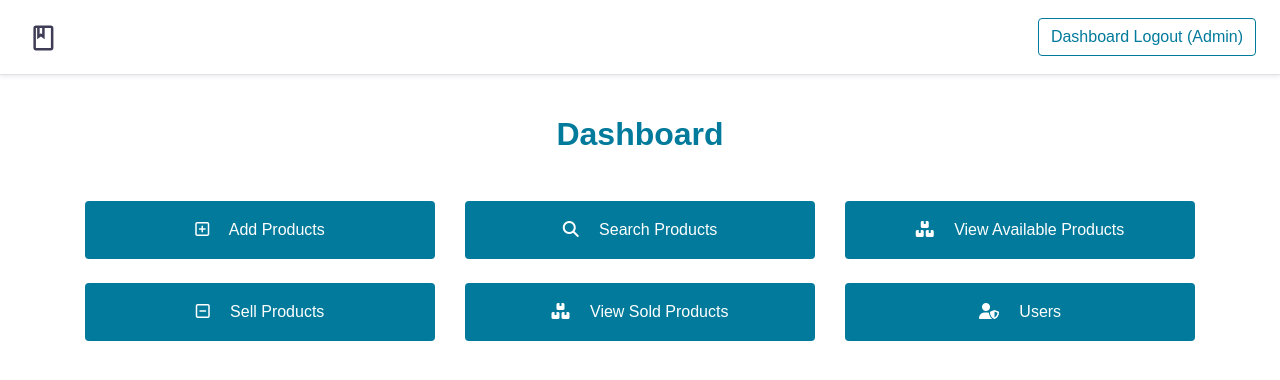
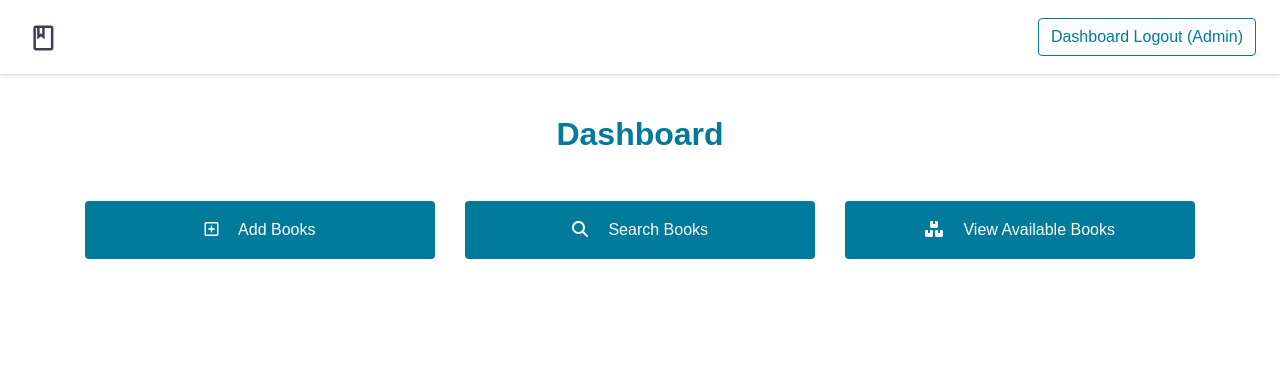
Before and after one commit to runalb/Django-Library-Management-System, a Django app: page /dashboard/ in a window 1280 px wide. Shown: the top 380 px of the page. Run offline with Django 4.2, Linux system fonts and the light colour scheme; a user stored in the database is signed in.

Commit message:
done - admin sigup, admin login, create book, retrive book, student view book

```diff
--- a/dashboard/templates/dashboard/index.html
+++ b/dashboard/templates/dashboard/index.html
@@ -12,44 +12,25 @@
 
       <div class="col-sm">
         <button class="btn btn-block action-btn p-3" onclick="location.href='{% url 'dashboard:add_book' %}'">
-          <i class="far fa-plus-square pr-3"></i> Add Products
+          <i class="far fa-plus-square pr-3"></i> Add Books
         </button>
       </div>
 
       <div class="col-sm">
         <button class="btn btn-block action-btn p-3" onclick="location.href='{% url 'dashboard:search_available_book' %}'">
-          <i class="fas fa-search pr-3"></i> Search Products
+          <i class="fas fa-search pr-3"></i> Search Books
         </button>
       </div>
 
       <div class="col-sm">
-        <button class="btn btn-block action-btn p-3" onclick="location.href='{% url 'dashboard:add_book' %}'">
-          <i class="fas fa-boxes pr-3"></i> View Available Products
+        <button class="btn btn-block action-btn p-3" onclick="location.href='{% url 'dashboard:view_available_books' %}'">
+          <i class="fas fa-boxes pr-3"></i> View Available Books
         </button>
       </div>
 
     </div>
 
-    <div class="row my-4">
-      <div class="col-sm">
-        <button class="btn btn-block action-btn p-3" onclick="location.href='{% url 'dashboard:add_book' %}'">
-          <i class="far fa-minus-square pr-3"></i> Sell Products
-        </button>
-      </div>
 
-      <div class="col-sm">
-        <button class="btn btn-block action-btn p-3" onclick="location.href='{% url 'dashboard:add_book' %}'">
-          <i class="fas fa-boxes pr-3"></i> View Sold Products
-        </button>
-      </div>
-
-      <div class="col-sm">
-        <button class="btn btn-block action-btn p-3" onclick="location.href='{% url 'dashboard:add_book' %}'">
-          <i class="fas fa-user-shield pr-3"></i> Users
-        </button>
-      </div>
-
-    </div>
   </div>
 
 
--- a/dashboard/templates/dashboard/test.html
+++ /dev/null
@@ -1,6 +0,0 @@
-{% extends 'dashboard/base.html' %}
-{% block dashboardcontent %}
-
-TEST HTML DATA
-
-{% endblock %}
--- a/dashboard/urls.py
+++ b/dashboard/urls.py
@@ -7,8 +7,6 @@ urlpatterns = [
     path('',views.dashboard_index, name='dashboard_index'),
     path('add-book/', views.add_book, name='add_book'),
     path('search-book/', views.search_available_book, name='search_available_book'),
-    #path('view-available-products/', views.view_available_products, name='view_available_products'),
-    #path('sell-available-products/', views.sell_available_products, name='sell_available_products'),
-    #path('view-sold-products/', views.view_sold_products, name='view_sold_products'),
-    #path('users/', views.users, name='users'),
+    path('view-available-books/', views.view_available_books, name='view_available_books'),
+
 ]
--- a/dashboard/views.py
+++ b/dashboard/views.py
@@ -6,13 +6,13 @@ from django.contrib.auth.forms import UserCreationForm
 
 # Create your views here.
 
-
+@login_required
 def dashboard_index(request):
     return render(request,'dashboard/index.html',context={'title':'Dashboard'})
 
 
 
-
+@login_required
 def add_book(request):
     form = AddBook()
 
@@ -44,7 +44,7 @@ def add_book(request):
 
 
 # search_Book
-#@login_required
+@login_required
 def search_available_book(request):
     form = SearchForm()
 
@@ -70,3 +70,17 @@ def search_available_book(request):
         }
 
     return render(request,'dashboard/search_book.html',context=context)
+
+
+
+
+# view_available_book
+def view_available_books(request):
+
+    all_books = LibraryModel.objects.all()
+    context = {
+        'all_books' : all_books,
+        'title' : 'All Books',
+        }
+
+    return render(request,'dashboard/view_available_book.html',context=context)
--- a/templates/base.html
+++ b/templates/base.html
@@ -14,12 +14,7 @@
     <link rel="stylesheet" href="https://cdnjs.cloudflare.com/ajax/libs/font-awesome/6.2.0/css/all.min.css" integrity="sha512-xh6O/CkQoPOWDdYTDqeRdPCVd1SpvCA9XXcUnZS2FmJNp1coAFzvtCN9BmamE+4aHK8yyUHUSCcJHgXloTyT2A==" crossorigin="anonymous" referrerpolicy="no-referrer" />
 
     <link rel="stylesheet" href="{% static 'css/style.css' %}">
-    <!--
-        <link rel="preconnect" href="https://fonts.gstatic.com">
-        <link href="https://fonts.googleapis.com/css2?family=Poppins:wght@400;500;600&display=swap" rel="stylesheet">
 
-        <link rel="stylesheet" href="vender/css/all.css">
-    -->
 </head>
 
 <body>
```
Also changed, not shown: dashboard/templates/dashboard/result.html (+7 -1 lines), dashboard/templates/dashboard/sell_products.html (deleted, +0 -28 lines), dashboard/templates/dashboard/view_available_book.html (+5 -2 lines), dashboard/templates/dashboard/view_sold_products.html (deleted, +0 -38 lines), templates/index.html (+4 -9 lines), db.sqlite3.
